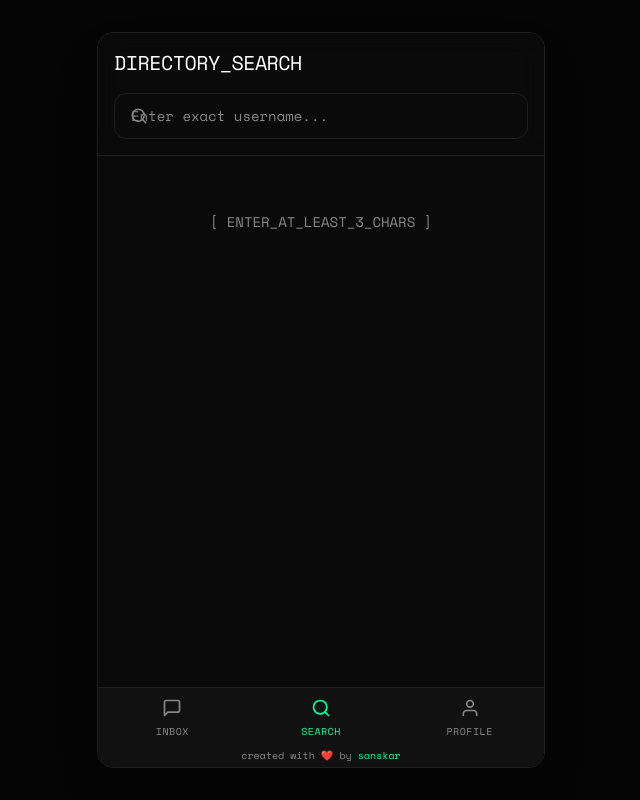
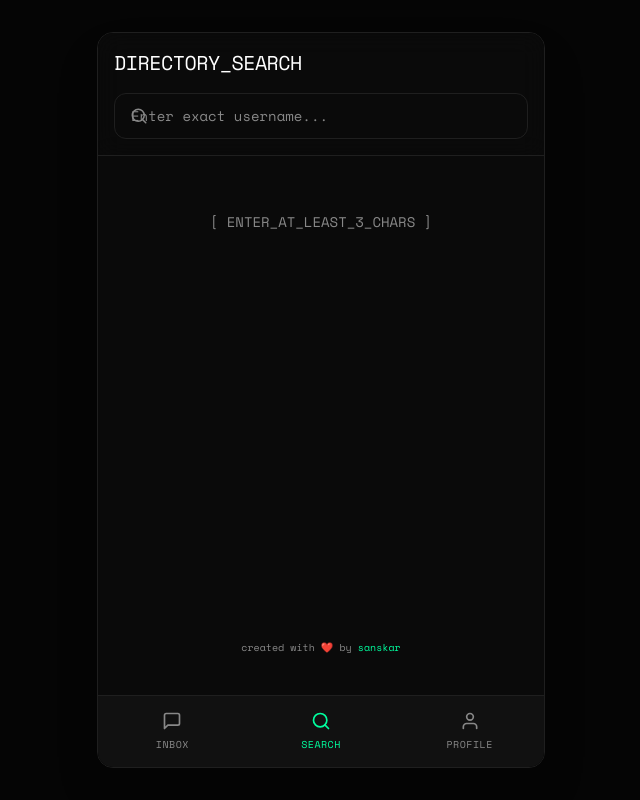
Before and after one commit to yeahbitchscience/ghosttalk, a React (Vite) app in the folder frontend/: page /search in a window 1280 px wide. Shown: the whole page, without its empty margins (319-959 px from the left). Built offline with nearby package versions, Linux system fonts and the light colour scheme; sample sign-in values are in the browser's storage.

Commit message:
UI: Perfectly align bottom watermark on all pages

```diff
--- a/frontend/src/components/BottomNav.jsx
+++ b/frontend/src/components/BottomNav.jsx
@@ -10,8 +10,7 @@ export default function BottomNav() {
   }
 
   return (
-    <div className="absolute bottom-0 w-full bg-ghost-panel/95 backdrop-blur-xl border-t border-ghost-border flex flex-col z-50 pb-safe">
-      <div className="flex justify-around items-center h-[60px] w-full">
+    <div className="absolute bottom-0 w-full bg-ghost-panel/95 backdrop-blur-xl border-t border-ghost-border flex justify-around items-center h-[72px] z-50 pb-safe">
       <Link to="/inbox" className={`flex flex-col items-center gap-1.5 w-full h-full justify-center transition-colors ${path === '/inbox' ? 'text-ghost-green' : 'text-ghost-muted hover:text-white'}`}>
         <svg xmlns="http://www.w3.org/2000/svg" width="20" height="20" viewBox="0 0 24 24" fill="none" stroke="currentColor" strokeWidth="2" strokeLinecap="round" strokeLinejoin="round"><path d="M21 15a2 2 0 0 1-2 2H7l-4 4V5a2 2 0 0 1 2-2h14a2 2 0 0 1 2 2z"/></svg>
         <span className="text-[10px] font-mono tracking-wider">INBOX</span>
@@ -25,9 +24,5 @@ export default function BottomNav() {
         <span className="text-[10px] font-mono tracking-wider">PROFILE</span>
       </Link>
     </div>
-      <div className="w-full text-center text-[10px] text-ghost-muted pb-1 font-mono">
-        created with ❤️ by <a href="https://github.com/yeahbitchscience" target="_blank" rel="noreferrer" className="text-ghost-green hover:underline">sanskar</a>
-      </div>
-    </div>
   );
 }
--- a/frontend/src/components/Chat.jsx
+++ b/frontend/src/components/Chat.jsx
@@ -187,9 +187,9 @@ export default function Chat() {
         </div>
       </div>
 
-      <div className="flex-1 overflow-y-auto p-4 space-y-4 no-scrollbar">
+      <div className="flex-1 flex flex-col overflow-y-auto p-4 space-y-4 no-scrollbar">
         {messages.length === 0 && (
-          <div className="flex justify-center items-center h-full">
+          <div className="flex justify-center items-center h-full mt-auto mb-auto">
             <div className="text-center">
               <svg xmlns="http://www.w3.org/2000/svg" width="48" height="48" viewBox="0 0 24 24" fill="none" stroke="currentColor" strokeWidth="1" strokeLinecap="round" strokeLinejoin="round" className="text-ghost-muted mx-auto mb-4 opacity-50"><rect x="3" y="11" width="18" height="11" rx="2" ry="2"/><path d="M7 11V7a5 5 0 0 1 10 0v4"/></svg>
               <p className="text-ghost-muted font-mono text-sm">[ E2E_ENCRYPTION_ACTIVE ]</p>
@@ -247,7 +247,7 @@ export default function Chat() {
           )
         })}
 
-        <div className="w-full pt-8 pb-2 flex justify-center">
+        <div className="w-full pt-8 pb-2 flex justify-center mt-auto">
           <div className="text-[10px] text-ghost-muted font-mono">
             created with ❤️ by <a href="https://github.com/yeahbitchscience" target="_blank" rel="noreferrer" className="text-ghost-green hover:underline">sanskar</a>
           </div>
--- a/frontend/src/components/GroupChat.jsx
+++ b/frontend/src/components/GroupChat.jsx
@@ -117,9 +117,9 @@ export default function GroupChat() {
         )}
       </div>
 
-      <div className="flex-1 overflow-y-auto p-4 space-y-4 no-scrollbar">
+      <div className="flex-1 flex flex-col overflow-y-auto p-4 space-y-4 no-scrollbar">
         {messages.length === 0 && (
-          <div className="flex justify-center items-center h-full">
+          <div className="flex justify-center items-center h-full mt-auto mb-auto">
             <div className="text-center">
               <svg xmlns="http://www.w3.org/2000/svg" width="48" height="48" viewBox="0 0 24 24" fill="none" stroke="currentColor" strokeWidth="1" strokeLinecap="round" strokeLinejoin="round" className="text-ghost-muted mx-auto mb-4 opacity-50"><path d="M17 21v-2a4 4 0 0 0-4-4H5a4 4 0 0 0-4 4v2"></path><circle cx="9" cy="7" r="4"></circle><path d="M23 21v-2a4 4 0 0 0-3-3.87"></path><path d="M16 3.13a4 4 0 0 1 0 7.75"></path></svg>
               <p className="text-ghost-muted font-mono text-sm">[ GROUP_ENCRYPTED_AT_REST ]</p>
@@ -165,7 +165,7 @@ export default function GroupChat() {
           )
         })}
 
-        <div className="w-full pt-8 pb-2 flex justify-center">
+        <div className="w-full pt-8 pb-2 flex justify-center mt-auto">
           <div className="text-[10px] text-ghost-muted font-mono">
             created with ❤️ by <a href="https://github.com/yeahbitchscience" target="_blank" rel="noreferrer" className="text-ghost-green hover:underline">sanskar</a>
           </div>
--- a/frontend/src/components/Inbox.jsx
+++ b/frontend/src/components/Inbox.jsx
@@ -72,7 +72,7 @@ export default function Inbox() {
         </button>
       </div>
 
-      <div className="flex-1 overflow-y-auto no-scrollbar">
+      <div className="flex-1 flex flex-col overflow-y-auto no-scrollbar">
         {groups.length > 0 && (
           <div className="mb-6">
             <h2 className="px-4 pt-4 pb-2 text-[10px] font-mono text-ghost-muted uppercase tracking-widest bg-ghost-bg sticky top-0 z-0">
@@ -175,6 +175,13 @@ export default function Inbox() {
             })}
           </div>
         )}
+
+        {/* Watermark pushed to bottom */}
+        <div className="w-full pt-8 pb-4 mt-auto flex justify-center">
+          <div className="text-[10px] text-ghost-muted font-mono">
+            created with ❤️ by <a href="https://github.com/yeahbitchscience" target="_blank" rel="noreferrer" className="text-ghost-green hover:underline">sanskar</a>
+          </div>
+        </div>
       </div>
 
       {showCreateGroup && (
--- a/frontend/src/components/Profile.jsx
+++ b/frontend/src/components/Profile.jsx
@@ -187,6 +187,12 @@ export default function Profile() {
             <svg xmlns="http://www.w3.org/2000/svg" width="16" height="16" viewBox="0 0 24 24" fill="none" stroke="currentColor" strokeWidth="2" strokeLinecap="round" strokeLinejoin="round"><polyline points="9 18 15 12 9 6"/></svg>
          </Link>
       </div>
+
+      <div className="w-full pt-8 pb-4 mt-auto flex justify-center">
+        <div className="text-[10px] text-ghost-muted font-mono">
+          created with ❤️ by <a href="https://github.com/yeahbitchscience" target="_blank" rel="noreferrer" className="text-ghost-green hover:underline">sanskar</a>
+        </div>
+      </div>
     </div>
   );
 }
--- a/frontend/src/components/Search.jsx
+++ b/frontend/src/components/Search.jsx
@@ -74,7 +74,7 @@ export default function Search() {
         </div>
       </div>
 
-      <div className="flex-1 overflow-y-auto p-4">
+      <div className="flex-1 flex flex-col overflow-y-auto p-4">
         {searchQuery.length > 2 && searchResults.length === 0 && !isSearching && (
           <div className="text-center text-ghost-muted mt-10 font-mono text-sm">
             [ NO_MATCHES_FOUND ]
@@ -127,6 +127,12 @@ export default function Search() {
             );
           })}
         </div>
+
+        <div className="w-full pt-8 pb-4 mt-auto flex justify-center">
+          <div className="text-[10px] text-ghost-muted font-mono">
+            created with ❤️ by <a href="https://github.com/yeahbitchscience" target="_blank" rel="noreferrer" className="text-ghost-green hover:underline">sanskar</a>
+          </div>
+        </div>
       </div>
     </div>
   );
```
Lines whose indentation alone changed are shown as unchanged.
